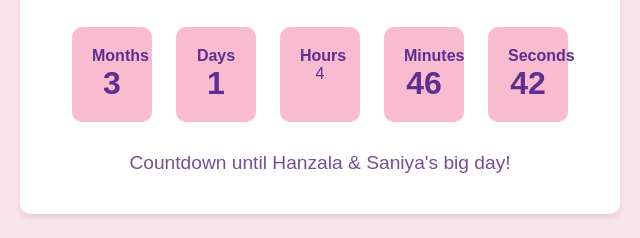
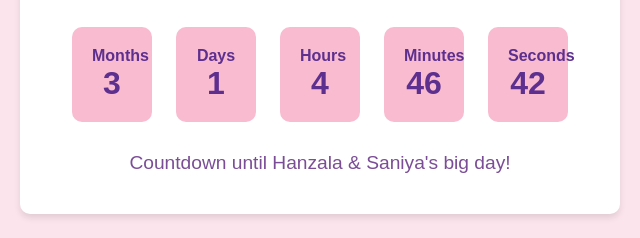
Before and after one commit to Hanzala678/wedding-webpage, a plain HTML site: page index.html in a window 1280 px wide. Shown: the part 360-598 px from the top of the page, 320-960 px from the left. Drawn offline with Linux system fonts and the light colour scheme.

Commit message:
Update styles.css

```diff
--- a/styles.css
+++ b/styles.css
@@ -52,7 +52,7 @@ h1 {
     font-weight: bold;
 }
 
-#months-value, #days-value, #minutes-value, #seconds-value {
+#months-value, #days-value, #hours-value, #minutes-value, #seconds-value {
     font-size: 2rem;
     font-weight: bold;
     color: #5d2f8e;
```
